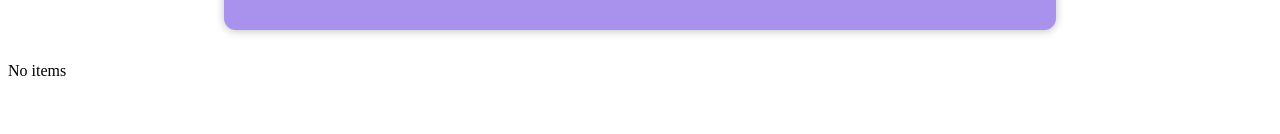
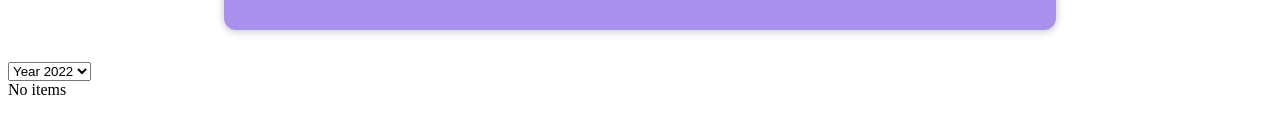
Before and after one commit to cemtaskin/react_2025, a React (Vite) app: page / in a window 1280 px wide. Shown: the part 192-326 px from the top of the page. Built offline with nearby package versions, Linux system fonts and the light colour scheme.

Commit message:
ExpenseFilter Added

```diff
--- a/src/App.jsx
+++ b/src/App.jsx
@@ -2,6 +2,7 @@ import { useState } from "react";
 import "./App.css";
 import Expenses from "./components/Expenses/Expenses";
 import NewExpense from "./components/NewExpense/NewExpense";
+import ExpenseFilter from "./components/ExpenseFilter/ExpenseFilter";
 
 const App = () => {
   /*
@@ -20,9 +21,17 @@ const App = () => {
     });
   };
 
+  const dropDownChangeHandler = (e) => {
+    console.log(e.target.value);
+  };
+
   return (
     <div>
       <NewExpense onAddExpense={addExpense}></NewExpense>
+      <ExpenseFilter
+        onChangeFilter={dropDownChangeHandler}
+        selected={2022}
+      ></ExpenseFilter>
       <Expenses expenses={expenses}></Expenses>
     </div>
   );
--- /dev/null
+++ b/src/components/ExpenseFilter/ExpenseFilter.jsx
@@ -0,0 +1,12 @@
+const ExpenseFilter = ({ selected, onChangeFilter }) => {
+  return (
+    <select onChange={onChangeFilter} value={selected}>
+      <option value="2022">Year 2022 </option>
+      <option value="2023">Year 2023</option>
+      <option value="2024">2024</option>
+      <option value="2025">2025</option>
+    </select>
+  );
+};
+
+export default ExpenseFilter;
```
Also changed, not shown: src/components/ExpenseFilter/ExpenseFilter.css (added).
